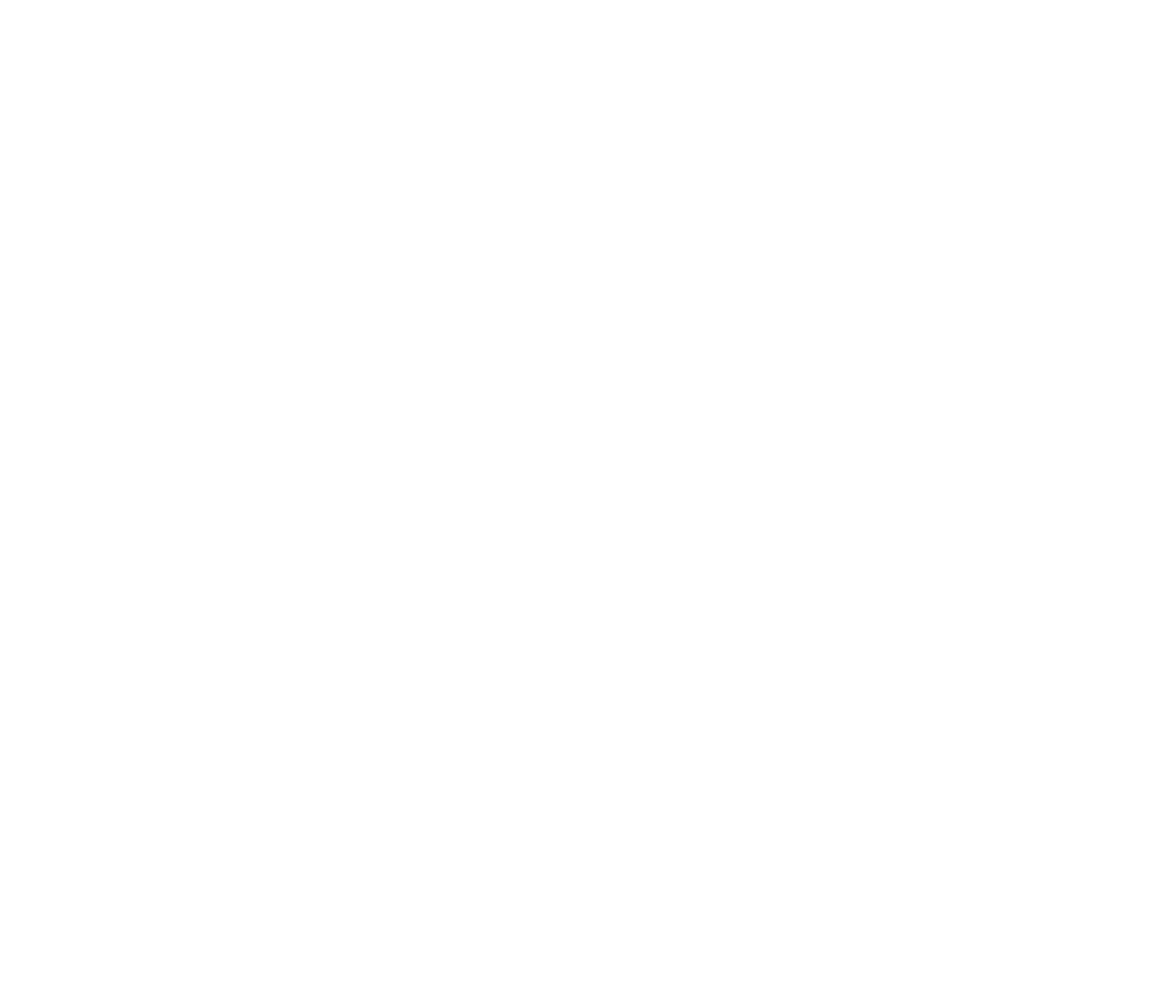
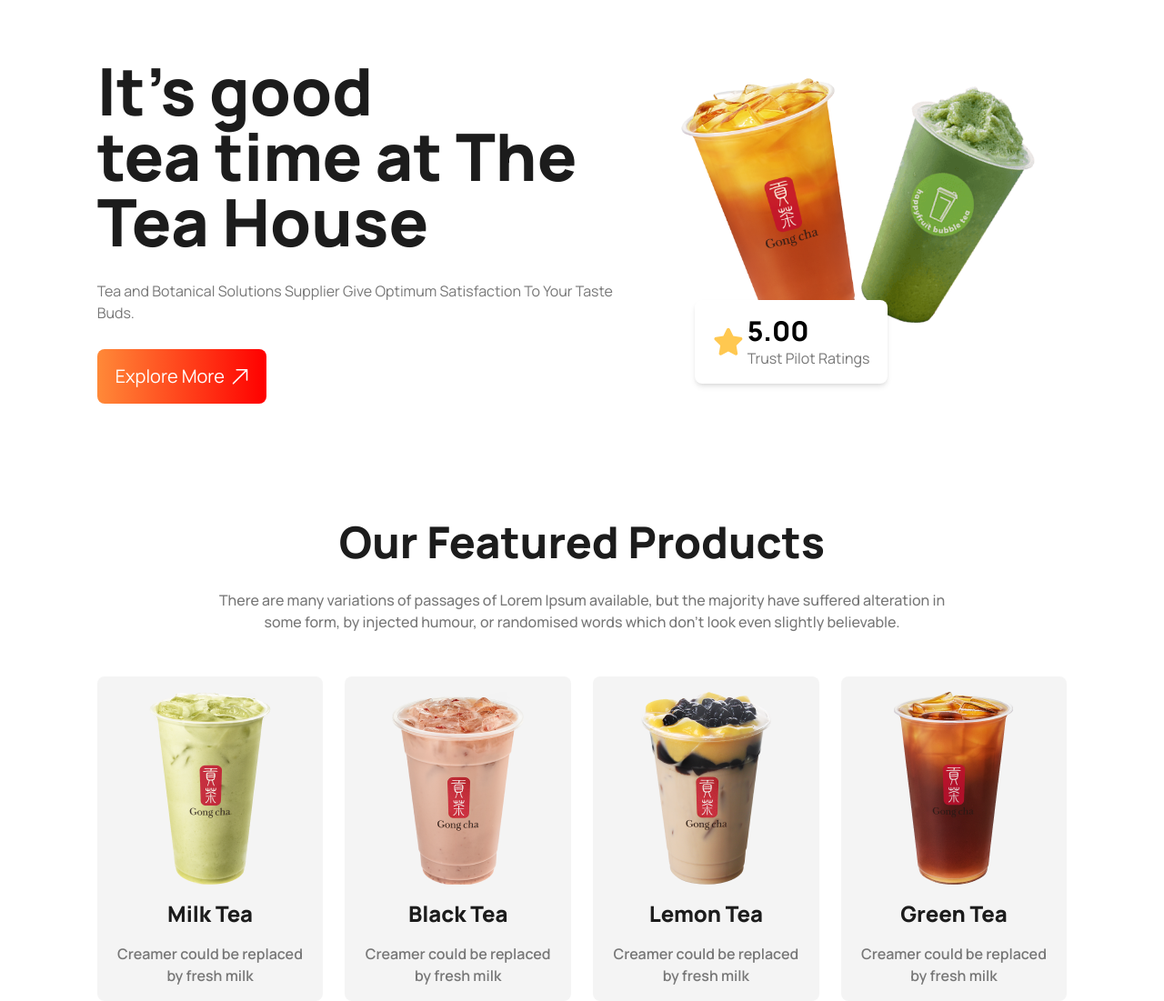
Before and after one commit to Samadsust71/tea-houe-tailwind, a plain HTML site: page index.html in a window 1280 px wide. Shown: the whole page at 91% size. Before the commit the page ends 800 px from the top, so only its background shows below. Drawn offline with nearby package versions, Linux system fonts and the light colour scheme.

Commit message:
featured product section done

```diff
--- a/index.html
+++ b/index.html
@@ -6,12 +6,18 @@
     <title>Tea House with tailwind</title>
 
     <!-- font awesome cdn -->
-    <script src="https://kit.fontawesome.com/f6d9aa913e.js" crossorigin="anonymous"></script>
+    <script
+      src="https://kit.fontawesome.com/f6d9aa913e.js"
+      crossorigin="anonymous"
+    ></script>
 
     <!-- google fonts cdn -->
-    <link rel="preconnect" href="https://fonts.googleapis.com">
-    <link rel="preconnect" href="https://fonts.gstatic.com" crossorigin>
-    <link href="https://fonts.googleapis.com/css2?family=Manrope:wght@200..800&display=swap" rel="stylesheet">
+    <link rel="preconnect" href="https://fonts.googleapis.com" />
+    <link rel="preconnect" href="https://fonts.gstatic.com" crossorigin />
+    <link
+      href="https://fonts.googleapis.com/css2?family=Manrope:wght@200..800&display=swap"
+      rel="stylesheet"
+    />
 
     <!-- tailwid cdn -->
     <script src="https://cdn.tailwindcss.com"></script>
@@ -22,18 +28,105 @@
             colors: {
               clifford: "#da373d",
             },
+            fontFamily: {
+              manrope: ["Manrope", "sans-serif"],
+            },
           },
         },
       };
     </script>
+    <!-- style for default margin and padding -->
+    <style>
+      * {
+        box-sizing: border-box;
+      }
+    </style>
   </head>
 
-  <body>
+  <body class="font-manrope">
     <!-- header section -->
-    <header class=""></header>
+    <header class="w-10/12 mx-auto">
+      <!-- banner section -->
+      <section class="lg:flex justify-between gap-x-10 pt-16">
+        <div>
+          <h1 class="text-7xl text-[#1C1C1C] font-extrabold">
+            It's good <br />
+            tea time at The Tea House
+          </h1>
+          <p class="mt-7 text-[500] text-[#777777]">
+            Tea and Botanical Solutions Supplier Give Optimum Satisfaction To
+            Your Taste Buds.
+          </p>
+          <button
+            class="bg-gradient-to-r from-[#FF8938] to-[#FF0000] flex text-white items-center gap-2 rounded-lg py-4 px-5 mt-7 text-xl"
+          >
+            Explore More <img src="./images/arrow.png" alt="" />
+          </button>
+        </div>
+        <div class="relative">
+          <div><img src="./images/banner.png" alt="" /></div>
+          <div
+            class="flex items-center gap-x-1 shadow-md py-4 px-5 rounded-lg absolute top-[70%] left-[5%] bg-white"
+          >
+            <i class="fa-solid fa-star text-[#FFC850] text-3xl"></i
+            ><button class="text-left">
+              <span class="text-3xl font-extrabold">5.00</span><br /><span
+                class="text-[#777777]"
+                >Trust Pilot Ratings</span
+              >
+            </button>
+          </div>
+        </div>
+      </section>
+    </header>
 
     <!-- main section -->
-    <main></main>
+    <main class="w-10/12 mx-auto">
+      <!-- our featured product -->
+      <section class="mt-32">
+        <div class="text-center">
+          <h1 class="text-[#1C1C1C] text-5xl font-extrabold">
+            Our Featured Products
+          </h1>
+          <p class="text-[#777777] font-[500] w-[75%] mx-auto mt-7 mb-12">
+            There are many variations of passages of Lorem Ipsum available, but
+            the majority have suffered alteration in some form, by injected
+            humour, or randomised words which don't look even slightly
+            believable.
+          </p>
+        </div>
+        <div class="grid lg:grid-cols-4 sm:grid-cols-1 gap-6">
+          <div
+            class="bg-gradient-to-t from-[#F4F4F4] to-[#F4F4F4] p-4 text-center flex flex-col justify-center items-center rounded-lg"
+          >
+            <div><img src="./images/tea-1.png" alt="" /></div>
+            <h3 class="text-[#1C1C1C] font-extrabold text-2xl my-4">Milk Tea</h3>
+            <p class="font-[600] text-[#777777]">Creamer could be replaced by fresh milk</p>
+          </div>
+          <div
+            class="bg-gradient-to-t from-[#F4F4F4] to-[#F4F4F4] p-4 text-center flex flex-col justify-center items-center rounded-lg"
+          >
+            <div><img src="./images/tea-2.png" alt="" /></div>
+            <h3 class="text-[#1C1C1C] font-extrabold text-2xl my-4">Black Tea</h3>
+            <p class="font-[600] text-[#777777]">Creamer could be replaced by fresh milk</p>
+          </div>
+          <div
+            class="bg-gradient-to-t from-[#F4F4F4] to-[#F4F4F4] p-4 text-center flex flex-col justify-center items-center rounded-lg"
+          >
+            <div><img src="./images/tea-3.png" alt="" /></div>
+            <h3 class="text-[#1C1C1C] font-extrabold text-2xl my-4">Lemon Tea</h3>
+            <p class="font-[600] text-[#777777]">Creamer could be replaced by fresh milk</p>
+          </div>
+          <div
+            class="bg-gradient-to-t from-[#F4F4F4] to-[#F4F4F4] p-4 text-center flex flex-col justify-center items-center rounded-lg"
+          >
+            <div><img src="./images/tea-4.png" alt="" /></div>
+            <h3 class="text-[#1C1C1C] font-extrabold text-2xl my-4">Green Tea</h3>
+            <p class="font-[600] text-[#777777]">Creamer could be replaced by fresh milk</p>
+          </div>
+        </div>
+      </section>
+    </main>
 
     <!-- footer section -->
     <footer></footer>
```
